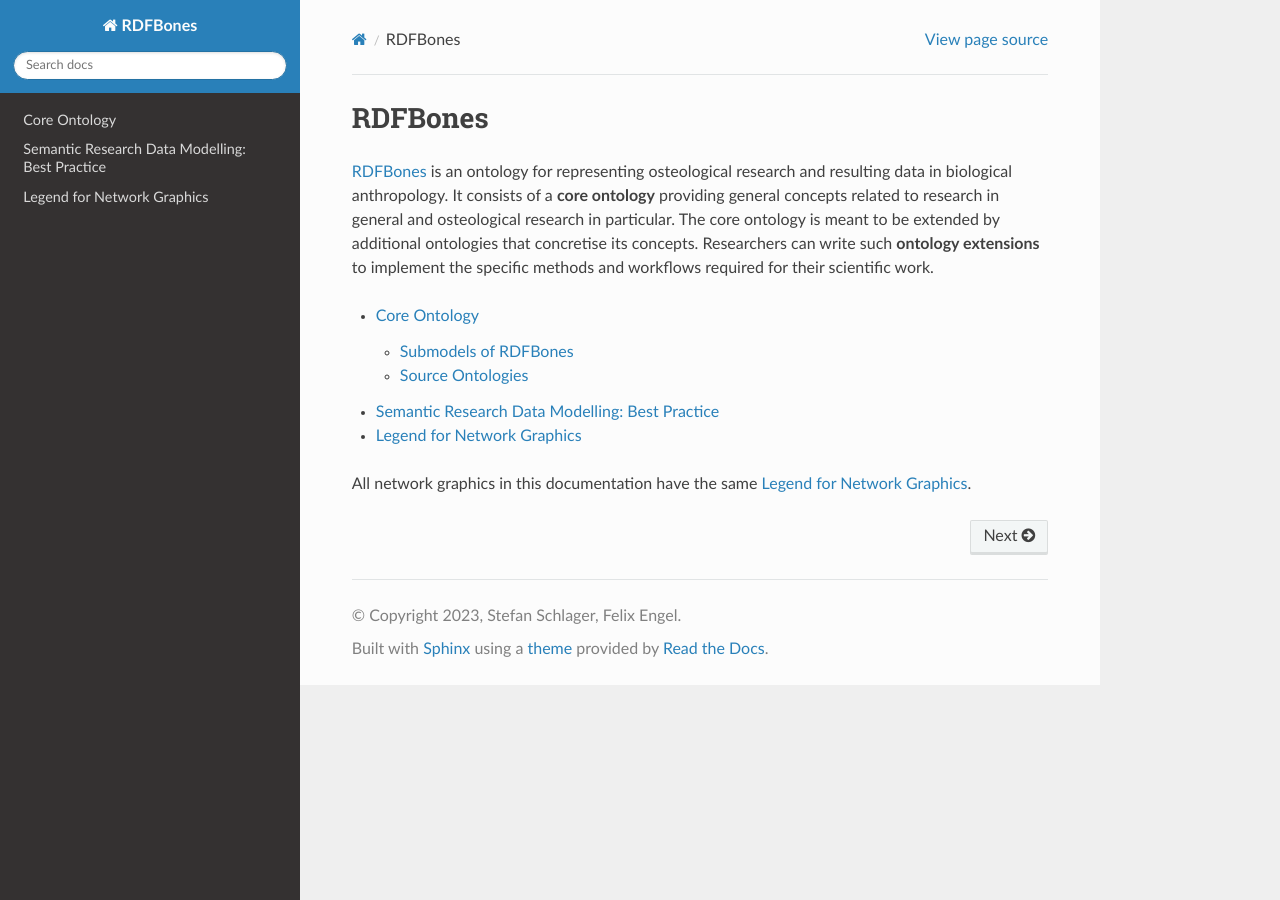
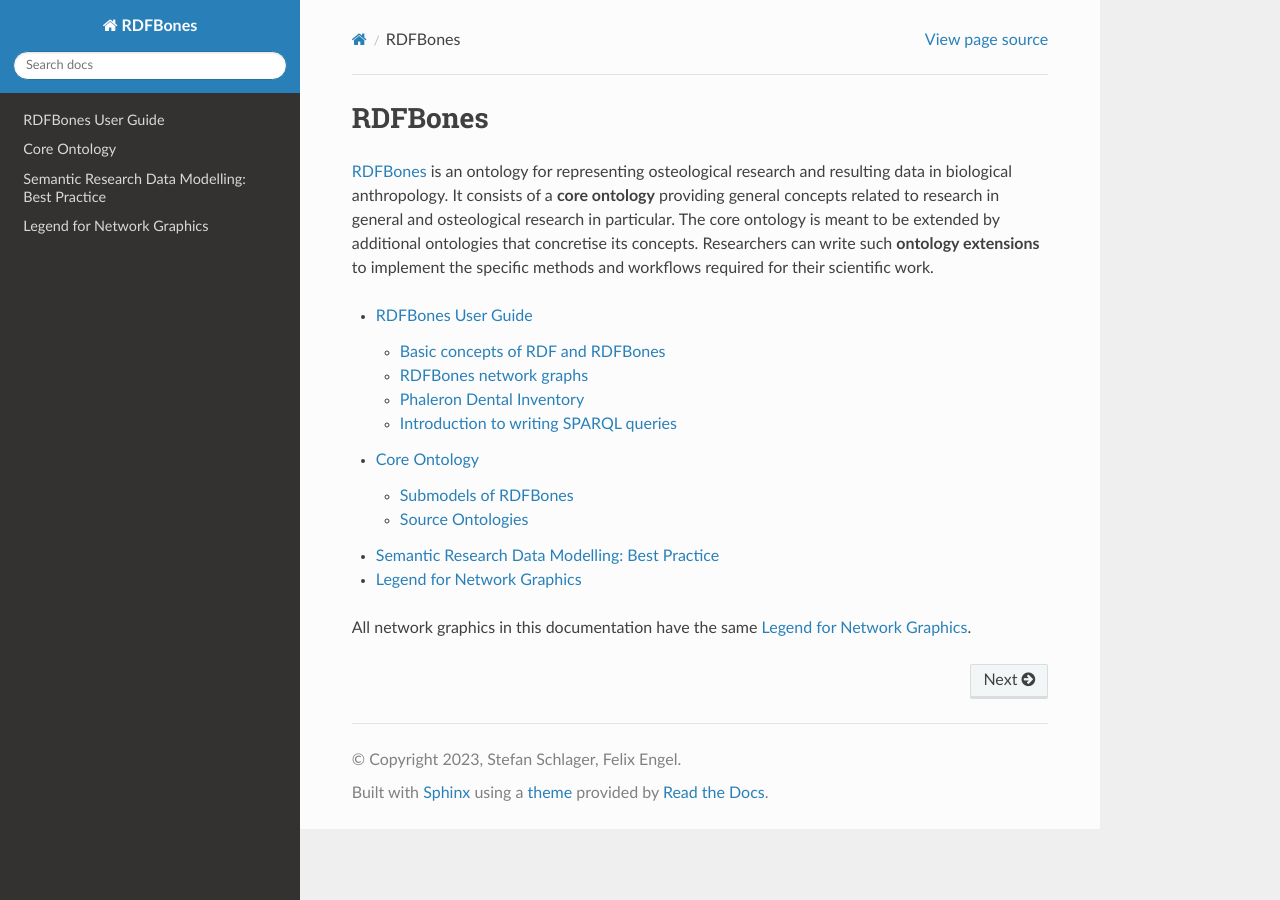
Before and after one commit to RDFBones/RDFBones-O, a Sphinx documentation site: the page built from docs/index.rst, in a window 1280 px wide. Built offline with Sphinx 7.4.7 and the Read the Docs theme 2.0.0, drawn with Linux system fonts in a browser that asks for light colours; part of the change alters nothing that is shown.

Commit message:
converted some of the erroneously introduced Markup to restructuredtext and expanded explanations in the guide

```diff
--- a/docs/userguide/userguide_main.rst
+++ b/docs/userguide/userguide_main.rst
@@ -1,78 +1,134 @@
-# RDFBones User Guide
+====================
+RDFBones User Guide
+====================
 
 The RDFBones standard consists of a hierarchy of ontologies which describe specific processes employed in osteology and their output datasets. Datasets produced with RDFBones ontologies can be queried with the query language _SPARQL_. Queries are the main method by which data is produced in the RDFBones software implementation __AnthroGraph__ and they are also the main method for extracting data, be it only select elements of a dataset or the entire dataset itself, from AnthroGraph's database. In order to write SPARQL queries for these datasets, it is necessary to understand how the datasets work. This guide provides a basic introduction to pivotal concepts of _RDF_, the data model on which the RDFBones standard is based, and of which SPARQL is the recommended query language. This guide further provides directions on how the RDFBones documentation can be used to assist in writing a SPARQL query for a given RDFBones dataset.
 
-## Basic concepts of RDF and RDFBones
 
-### Triples
+-----------------------------------
+Basic concepts of RDF and RDFBones
+-----------------------------------
+
+
+++++++++
+Triples
+++++++++
 
 RDF data consists of triples. A triple consists of 3 elements which are read in a set direction and offer some kind of meaning. Such data is referred to as semantic data. The 3 elements of an RDF triple are commonly referred to as _subject_, _predicate_, and _object_. Typically, any subject can also be an object and vice-versa. Whether a data item becomes a subject or object is dependent upon what information is being conveyed by the triple it is part of. In contrast, predicates used in RDFBones generally do not appear as subjects or objects. Subjects, predicates, and objects all have identifiers. These are called IRIs, and they are what is used in a triple to specify what data items are being used in a triple. IRIs can be looked up in the ontology in which they are defined.
 
-### IRIs
+
+++++++
+IRIs
+++++++
 
 An IRI is ultimately just a string of text. They typically look similar to URLs, and they are in fact closely related in concept. Each IRI belongs to a unique concept, such as a class describing e.g. a human femur, while another IRI may refer to an instance of a human femur, such as one found in an excavated burial.
 
-### Classes and instances
+
+++++++++++++++++++++++
+Classes and instances
+++++++++++++++++++++++
 
 Classes generally describe concepts in the abstract, that is, they do not describe a "real-world" instance of something, such as the femur of a specific human skeleton, but instead describe only the concept of a human femur in general. Classes can be instantiated, which means the abstract concept is applied to a concrete occurence. This can be the case of a human femur being found in a burial excavation and then being described as an instance of such in a skeletal inventory, or it can be the process of a skeletal inventory being performed. If we assume we have an ontology that has classes for both the femur and the inventorying process, the excavated femur would be an instance "of the type" 'human femur', and the inventory process would be "of the type" 'skeletal inventory process'. The recorded femur of the skeleton will have a unqiue IRI distinct from the IRI of the class which describes femurs as a concept.
 
-### Ontologies
+
++++++++++++
+Ontologies
++++++++++++
 
 Ontologies contain information on classes and other concepts relevant for describing data, such as instances of classes and logical axioms. The ontologies come in the form of text files with a specific type of formatting which makes them machine-readable. Every class in an ontology _must_ have an IRI, and a class will usually have further information such as a definition and instructions on how it is to be used in datasets.
 
-#### RDFBones core ontology and extension ontologies
+
+................................................
+RDFBones core ontology and extension ontologies
+................................................
 
 The RDFBones standard is defined through a collection of ontologies, wherein the _RDFBones core ontology_ forms the basis of the standard. The core ontology contains primarily those concepts which are likely to be used in many, if not all, RDFBones extension ontologies. Extension ontologies describe more specific osteological investigations and their output data, e.g. a specific method for estimating the age of an individual. The information found in this document offers further guidelines on how concepts defined in the ontology came to be and how they are intended to be used.
 Integral to understanding ontologies and ontology datasets, especially when attempting to navigate the datasets via SPARQL, are the network graphs produced by the authors of the extension.
 
 
-## RDFBones network graphs
+-------------------------
+RDFBones network graphs
+-------------------------
 
 Network graphs describe the information of a semantic data in a visual form, rather than the text-based form RDF data usually employs. RDFBones network graphs are saved in a specific file format, namely _Scalable Vector Graphics_ (SVG). RDFBones' svg files should only be opened with programs that allow for the use of tabs in svg files. This is currently _not_ the case with most web browsers and many pre-installed iamge viewing applications. We recommend using the free, open source browser application [diagrams.net](https://app.diagrams.net/), also known as draw.io, and which can also be [installed locally as an app](https://www.drawio.com/).
 
-### Where to find specific network graphs
 
-All network graphs related to RDFBones can be found in the [Git repository for RDFBones graphics](https://github.com/RDFBones/RDFBonesGraphics/tree/main/NetworkGraphics). General concepts at the core of osteology or concepts re-used throughout multiple RDFBones implementations can be found in the "CoreOntology" folder, which naturally refers to and contains all data defined by the RDFBones core ontology.
++++++++++++++++++++++++++++++++++++++++
+Where to find specific network graphs
++++++++++++++++++++++++++++++++++++++++
+
+All network graphs related to RDFBones can be found in the `Git repository for RDFBones graphics <https://github.com/RDFBones/RDFBonesGraphics/tree/main/NetworkGraphics/>`_. General concepts at the core of osteology or concepts re-used throughout multiple RDFBones implementations can be found in the "CoreOntology" folder, which naturally refers to and contains all data defined by the RDFBones core ontology.
 
 Specific methods and investigations are implemented as extension ontologies. Their network graphs are thus found in the "OntologyExtensions" folder. Each extension has its own graph, wherein all the infromation is provided on how the extension models its output data. In the next section of this document, simplified versions of some of these graphs are provided to serve as an introduction on how to navigate these graphs and find the information necessary to e.g. write a SPARQL query for data extraction.
 
 Explantory network graphs can be found in the repository mentioned above for the following extension ontologies:
 
-- phaleron-si: skeletal inventories according to specifications of the Phaleron Bioarchaeological Project
-- phaleron-patho: skeletal pathologies according to specifications of the Phaleron Bioarchaeological Project
-- phaleron-di: dental inventories according to specifications of the Phaleron Bioarchaeological Project
-- phaleron-dpatho: dental pathologies according to specifications of the Phaleron Bioarchaeological Project
-- phaleron-sexest: sex estimation according to specifications of the Phaleron Bioarchaeological Project
+* phaleron-si: skeletal inventories according to specifications of the Phaleron Bioarchaeological Project
+* phaleron-patho: skeletal pathologies according to specifications of the Phaleron Bioarchaeological Project
+* phaleron-di: dental inventories according to specifications of the Phaleron Bioarchaeological Project
+* phaleron-dpatho: dental pathologies according to specifications of the Phaleron Bioarchaeological Project
+* phaleron-sexest: sex estimation according to specifications of the Phaleron Bioarchaeological Project
 
-### Understanding and navigating network graphs
 
-#### Important concepts for understanding RDFBones network graphs
+++++++++++++++++++++++++++++++++++++++++++++
+Understanding and navigating network graphs
+++++++++++++++++++++++++++++++++++++++++++++
 
-##### Ontology instances
+
+.............................................................
+Important concepts for understanding RDFBones network graphs
+.............................................................
+
+
+~~~~~~~~~~~~~~~~~~~~
+Ontology instances
+~~~~~~~~~~~~~~~~~~~~
+
 Some network graphs refer to specific types of instances in the form of  semantic data are also referred to as 'named individuals', and not all named individuals need to be so concrete as material instances of specific bones. In the RDFBones standard, certain qualities or attributes may be "of the type" of certain classes. For example, 'Male' can be "of the type" 'human sex category', where 'human sex category' is a class, and 'Male' is an instance. However, the attribute of 'Male' can be "re-used" and assigned to any number of instances of e.g. human skeletons that have been sexed, despite being an instance itself. These ontology-defined instances are referred to as __ontology instances__.
 
-##### Measurement data
 
-Measurement data are classes used when recording data on osteological observations in RDFBones, such as the presence of a region of interest or the status of a pathology. They are thus a highly central element in most RDFBones datasets and their according network graphs. Measurement data are conspicuous in that they repeat the same structure even every extension and implementation they are used: each instance of a measurement datum is connected to a value specification instance. Each of these value specification instances then is connected to an element which provides the information on the observation, such as a category label or a numeric value. Often the measurement datum also is about a certain region of interest.
+~~~~~~~~~~~~~~~~~
+Measurement data
+~~~~~~~~~~~~~~~~~
 
-By combining the type of the measurement datum - denoted via the predicate of 'rdf:type' - and its region of interest - denoted via the predicate of 'is about' (OBO-ID: IAO_0000136) - each measurement datum can be identified in a dataset. Once this concept is understood, the complexity of most network graphs is reduced considerably.
+Measurement data are classes used when recording data on osteological observations in RDFBones, such as the presence of a region of interest or the status of a pathology. They are thus a highly central element in most RDFBones datasets and their according network graphs. Measurement data are conspicuous in that they repeat the same structure even every extension and implementation they are used: each instance of a measurement datum is connected to a value specification instance. Each of these value specification instances then is connected to an element which provides the information on the observation, such as a category label or a numeric value. Often the measurement datum also is about a certain region of interest, though some measurement datum types only have a single instance in a dataset, in which case they do not require a region of interest to be specified within the dataset itself.
 
-#### Simplified network graphs
+By combining the type of the measurement datum - denoted via the predicate of 'rdf:type' - and its region of interest - denoted via the predicate of 'is about' (IRI: http://purl.obolibrary.org/obo/IAO_0000136) - each measurement datum can be identified in a dataset. Once this concept is understood, the apparent complexity of most network graphs is reduced considerably.
 
-This section serves as an introduction to
 
-![Dental Inventory Start](/docs/gfx/RDFBones_Guide/Dental_Inventory/dentalinv_inventory.jpg)
+..........................
+Simplified network graphs
+..........................
 
-Testing image 1
+This section gives a to-the-point explanation on how to get from the top dataset instance to a given measurement datum in each RDFBones ontology. The network graphs in this section only contain a fraction of the full information found in the RDFBones standard. For the full information, see the link provided in each subsection or the above section on :ref:`RDFBones network graphs`.
+
+
+---------------------------
+Phaleron Dental Inventory
+---------------------------
+
+`See full network graph <https://github.com/RDFBones/RDFBonesGraphics/tree/main/NetworkGraphics/OntologyExtensions/phaleron-di/>`_
+IRI: http://w3id.org/rdfbones/ext/phaleron-di/
+
+.. figure:: /docs/gfx/RDFBones_Guide/Dental_Inventory/dentalinv_inventory.jpg
+   :scale: 100 %
+
+The above figure shows what can be considered the starting point of the graph, namely the dental inventory dataset instance. Attached to the dataset instance are the 5 different sections of the dental inventory. The predicate used is 'has part' (IRI: http://purl.obolibrary.org/obo/BFO_0000051).
 
 ![Dental Inventory Start](/docs/gfx/RDFBones_Guide/Dental_Inventory/dentalinv_dentition.jpg "testing")
 
-Testing image 2
+The dentition section has two measurement data, 'Number of supernumerary teeth' and 'Number of unidentified tooth fragments'.
 
-## Introduction to writing SPARQL queries
+
+---------------------------------------
+Introduction to writing SPARQL queries
+---------------------------------------
 
 SPARQL queries are written by referencing the data model as it is found in the dataset. In order to know what the data model looks like, it is necessary to either browser the dataset with SPARQL directly, or to look at the corresponding network graph describing the data model. Every RDFBones extension ontology has its own network graph describing the data model of the data produced by extension in question.
 
-### Prefixes
+
+++++++++++
+Prefixes
+++++++++++
 
 Prefixes are defined at the top of a SPARQL query and allow for the use of abbreviations in the query. SPARQL queries do not require prefixes to function, but they are generally recommended, as they greatly reduce visual clutter and simplify the act of writing a query. The abbreviations used in a prefix are arbitrary and are only valid for the query in which they are written, though it is recommended to keep consistency where possible to avoid unnecessary confusion.
```
